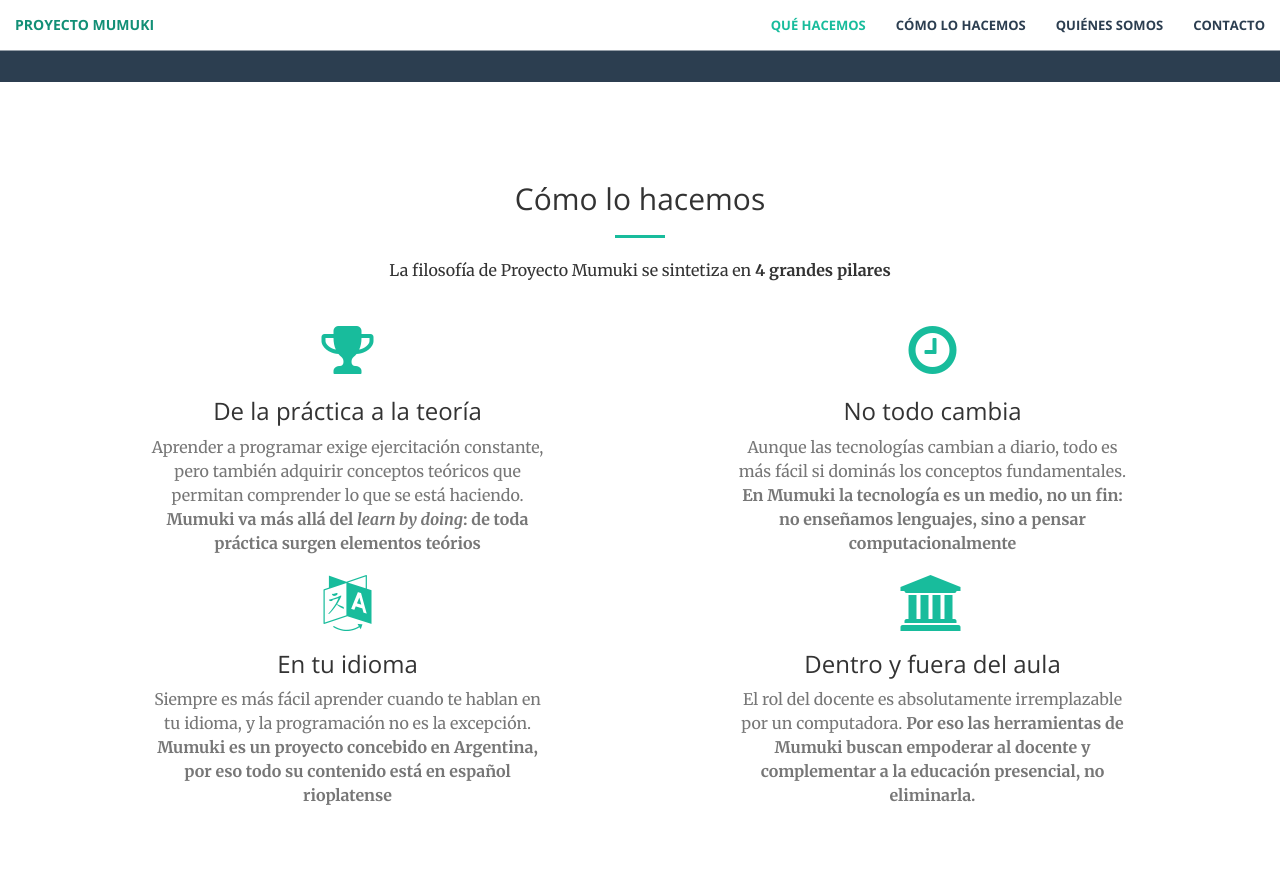
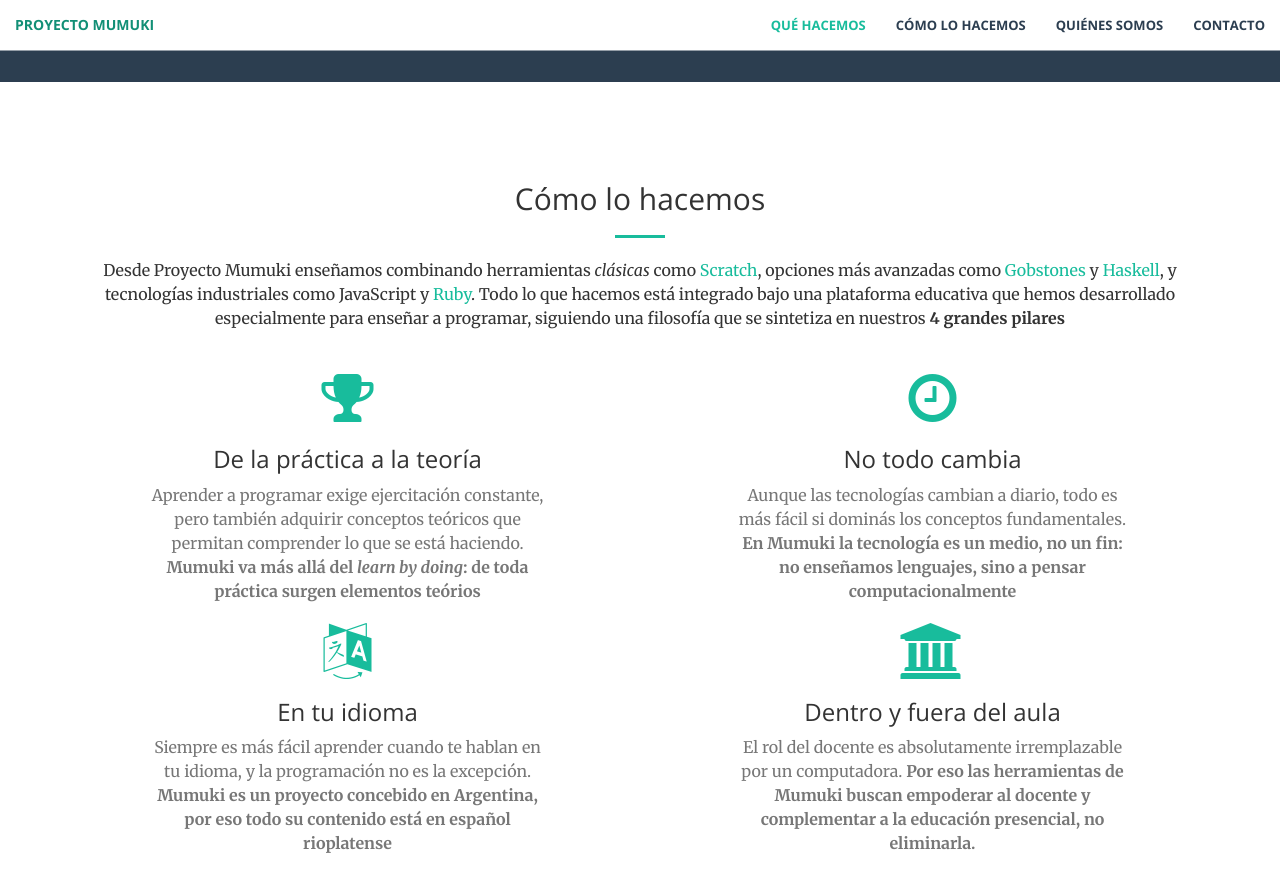
Before and after one commit to mumuki/mumuki.github.io, a Jekyll site: the page built from index.html, in a window 1280 px wide and 900 px high, scrolled down 1661 px. Shown: the top 892 px of the window. Built offline with Jekyll 4.4.1, drawn with Linux system fonts in a browser that asks for light colours; the list of posts is cut into pages by our own code.

Commit message:
Extending pillars section

```diff
--- a/_includes/pillars.html
+++ b/_includes/pillars.html
@@ -4,7 +4,10 @@
             <div class="col-lg-12 text-center">
                 <h2 class="section-heading">Cómo lo hacemos</h2>
                 <hr class="primary">
-                <p>La filosofía de Proyecto Mumuki se sintetiza en <strong>4 grandes pilares</strong></p>
+                <p>
+                Desde Proyecto Mumuki enseñamos combinando herramientas <em>clásicas</em> como <a href="https://scratch.mit.edu/">Scratch</a>, opciones más avanzadas como <a href="http://www.gobstones.org/">Gobstones</a> y <a href="https://www.haskell.org/">Haskell</a>, y tecnologías industriales como JavaScript y <a href="https://www.ruby-lang.org/es/">Ruby</a>.
+
+                Todo lo que hacemos está integrado bajo una plataforma educativa que hemos desarrollado especialmente para enseñar a programar, siguiendo una filosofía que se sintetiza en nuestros <strong>4 grandes pilares</strong></p>
             </div>
         </div>
     </div>
```
